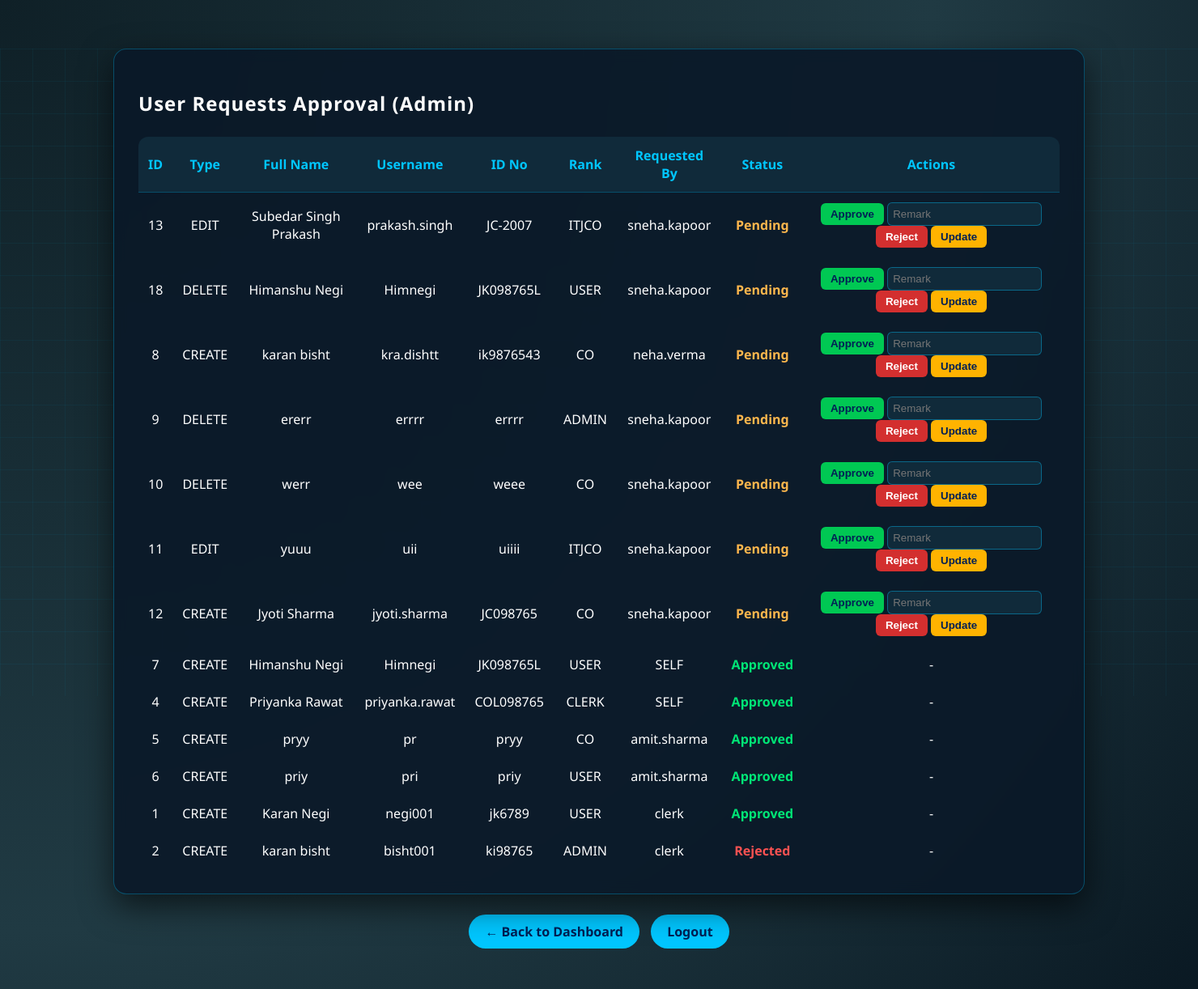
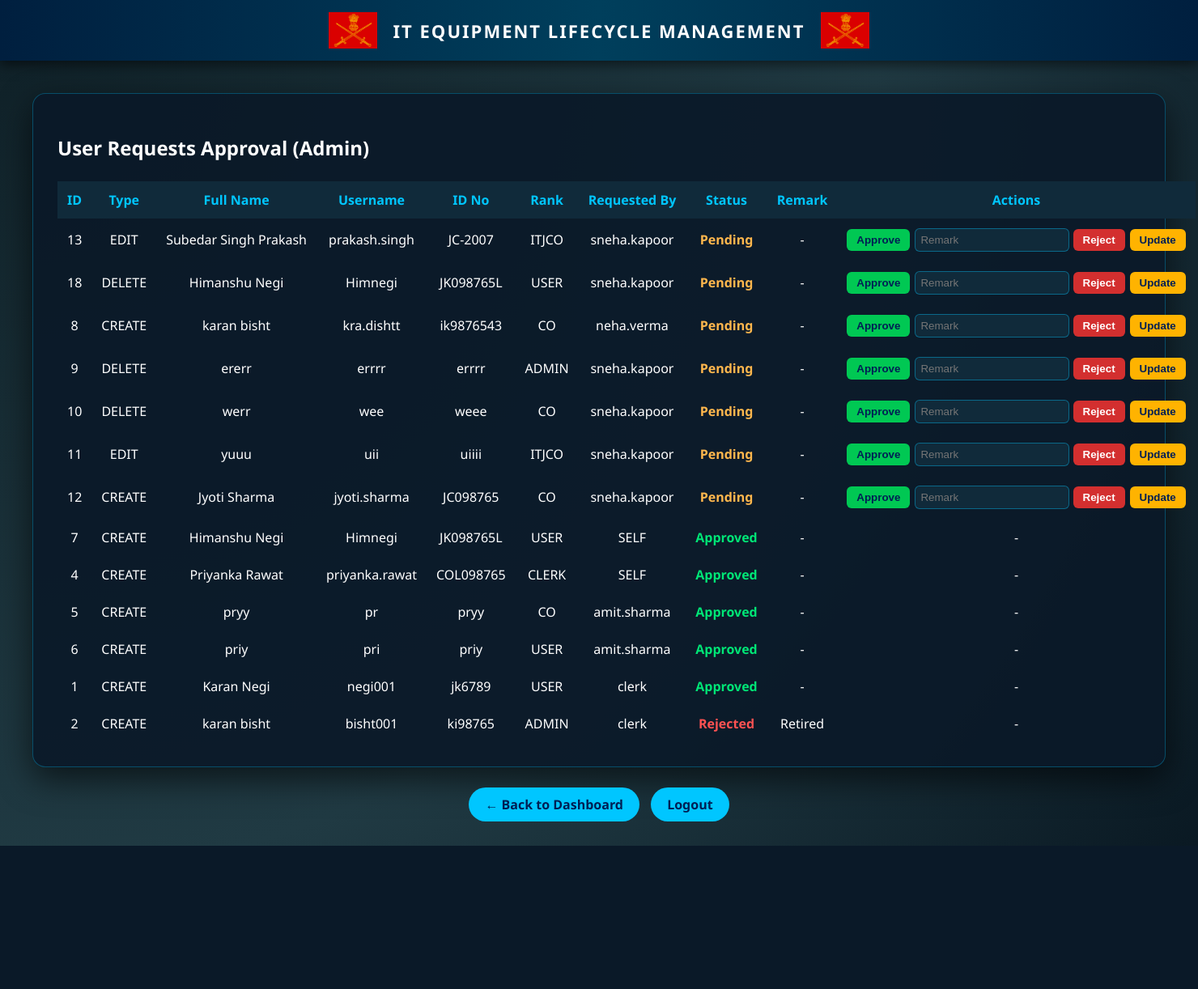
Before and after one commit to priyankahub/IT_ASSET_MANAGEMENT, a PHP site: page /admin/approve_user_requests.php in a window 1480 px wide. Shown: the whole page at 81% size. After the commit the page ends 1045 px from the top, so only its background shows below. Run offline with PHP 8.4, Linux system fonts and the light colour scheme; a user stored in the database is signed in; data comes from the database, SQL or seed files in the repository.

Commit message:
admin approve page

```diff
--- a/admin/approve_user_requests.php
+++ b/admin/approve_user_requests.php
@@ -25,7 +25,6 @@ if (isset($_POST['approve'])) {
 
     if ($req['request_type'] == 'CREATE') {
 
-        // 🔥 Safety check
         if (empty($req['army_no'])) {
             die("Army Number cannot be empty. Please update before approving.");
         }
@@ -103,12 +102,10 @@ if (isset($_POST['save_update'])) {
         WHERE id='$id'
     ");
 
-    // Remove edit mode after save
     header("Location: approve_user_requests.php?msg=updated");
     exit;
 }
 
-/* ================= FETCH REQUESTS ================= */
 $requests = mysqli_query($conn,"
     SELECT * FROM user_requests
     ORDER BY
@@ -124,6 +121,27 @@ $requests = mysqli_query($conn,"
 
 <style>
 
+/* ================= RIBBON ================= */
+.ribbon{
+    width:100%;
+    background:linear-gradient(90deg,#001f3f,#003f5c,#001f3f);
+    padding:15px 0;
+    text-align:center;
+    font-size:22px;
+    font-weight:bold;
+    letter-spacing:2px;
+    color:#ffffff;
+    display:flex;
+    justify-content:center;
+    align-items:center;
+    gap:20px;
+    box-shadow:0 4px 15px rgba(0,0,0,0.6);
+}
+
+.ribbon img{
+    height:45px;
+}
+
 /* ================= BODY ================= */
 body{
     margin:0;
@@ -133,24 +151,11 @@ body{
     color:#fff;
 }
 
-/* Tech Grid */
-body::before{
-    content:"";
-    position:fixed;
-    width:100%;
-    height:100%;
-    background-image:
-        linear-gradient(rgba(0,198,255,0.05) 1px, transparent 1px),
-        linear-gradient(90deg, rgba(0,198,255,0.05) 1px, transparent 1px);
-    background-size:40px 40px;
-    pointer-events:none;
-}
-
 /* ================= CONTAINER ================= */
 .container{
     width:95%;
-    max-width:1200px;
-    margin:60px auto;
+    max-width:1400px;
+    margin:40px auto;
 }
 
 /* ================= CARD ================= */
@@ -160,18 +165,6 @@ body::before{
     border-radius:16px;
     box-shadow:0 15px 40px rgba(0,0,0,0.6);
     border:1px solid rgba(0,198,255,0.3);
-    backdrop-filter:blur(8px);
-    transition:0.3s;
-}
-
-.card:hover{
-    box-shadow:0 20px 50px rgba(0,0,0,0.8);
-}
-
-/* ================= TITLE ================= */
-h2{
-    color:#ffffff;
-    letter-spacing:1px;
 }
 
 /* ================= TABLE ================= */
@@ -179,46 +172,28 @@ table{
     width:100%;
     border-collapse:collapse;
     margin-top:25px;
-    overflow:hidden;
-    border-radius:12px;
 }
 
 th,td{
     padding:12px;
     text-align:center;
+    white-space:nowrap;
 }
 
 th{
     background:#102a3a;
     color:#00c6ff;
     font-weight:600;
-    border-bottom:1px solid rgba(0,198,255,0.3);
-}
-
-tr{
-    transition:0.3s ease;
 }
 
 tr:hover{
     background:rgba(0,198,255,0.08);
-    box-shadow:inset 0 0 15px rgba(0,198,255,0.2);
 }
 
 /* ================= STATUS ================= */
-.status-pending{
-    color:#ffb74d;
-    font-weight:bold;
-}
-
-.status-approved{
-    color:#00e676;
-    font-weight:bold;
-}
-
-.status-rejected{
-    color:#ff5252;
-    font-weight:bold;
-}
+.status-pending{ color:#ffb74d; font-weight:bold; }
+.status-approved{ color:#00e676; font-weight:bold; }
+.status-rejected{ color:#ff5252; font-weight:bold; }
 
 /* ================= BUTTONS ================= */
 button{
@@ -227,68 +202,25 @@ button{
     border-radius:6px;
     cursor:pointer;
     font-weight:bold;
-    transition:0.3s ease;
 }
 
-.approve{
-    background:#00c853;
-    color:#001f54;
+.approve{ background:#00c853; color:#001f54; }
+.reject{ background:#d32f2f; color:white; }
+.update{ background:#ffb300; color:#001f54; }
+
+.actions{
+    display:flex;
+    gap:6px;
+    justify-content:center;
+    align-items:center;
 }
 
-.approve:hover{
-    box-shadow:0 0 12px rgba(0,200,83,0.8);
-    transform:translateY(-2px);
-}
-
-.reject{
-    background:#d32f2f;
-    color:white;
-}
-
-.reject:hover{
-    box-shadow:0 0 12px rgba(211,47,47,0.8);
-    transform:translateY(-2px);
-}
-
-.update{
-    background:#ffb300;
-    color:#001f54;
-}
-
-.update:hover{
-    box-shadow:0 0 12px rgba(255,179,0,0.8);
-}
-
-.save{
-    background:#00c6ff;
-    color:#001f54;
-}
-
-.save:hover{
-    box-shadow:0 0 12px rgba(0,198,255,0.8);
-}
-
-/* ================= INPUTS ================= */
-input,select{
+input{
     padding:6px;
     border-radius:6px;
     border:1px solid rgba(0,198,255,0.4);
     background:#102a3a;
     color:white;
-}
-
-input:focus,select:focus{
-    outline:none;
-    box-shadow:0 0 8px rgba(0,198,255,0.7);
-}
-
-/* ================= SUCCESS ================= */
-.success{
-    background:#102f44;
-    padding:12px;
-    margin-top:15px;
-    border-left:4px solid #00c6ff;
-    border-radius:6px;
 }
 
 /* ================= FOOTER ================= */
@@ -305,16 +237,6 @@ input:focus,select:focus{
     color:#001f54;
     margin:5px;
     font-weight:bold;
-    transition:0.3s;
-}
-
-.footer a:hover{
-    background:#0099cc;
-    box-shadow:0 5px 20px rgba(0,198,255,0.8);
-}
-
-.actions form{
-    display:inline;
 }
 
 </style>
@@ -322,16 +244,17 @@ input:focus,select:focus{
 
 <body>
 
+<!-- ================= TOP RIBBON ================= -->
+<div class="ribbon">
+    <img src="../images/logo.jpg">
+    IT EQUIPMENT LIFECYCLE MANAGEMENT
+    <img src="../images/logo.jpg">
+</div>
+
 <div class="container">
 <div class="card">
 
 <h2>User Requests Approval (Admin)</h2>
-
-<?php
-if(isset($_GET['msg']) && $_GET['msg']=='updated'){
-    echo "<div class='success'>✏ Request Updated Successfully</div>";
-}
-?>
 
 <table>
 <tr>
@@ -343,50 +266,16 @@ if(isset($_GET['msg']) && $_GET['msg']=='updated'){
     <th>Rank</th>
     <th>Requested By</th>
     <th>Status</th>
+    <th>Remark</th>
     <th>Actions</th>
 </tr>
 
 <?php
 while($r = mysqli_fetch_assoc($requests)){
 
-    $edit_mode = (isset($_GET['edit']) && $_GET['edit']==$r['id']);
-
 echo "<tr>";
-
 echo "<td>{$r['id']}</td>";
 echo "<td>{$r['request_type']}</td>";
-
-    if($edit_mode){
-
-        echo "<form method='POST'>";
-        echo "<input type='hidden' name='id' value='{$r['id']}'>";
-
-        echo "<td><input type='text' name='full_name' value='{$r['full_name']}' required></td>";
-        echo "<td>{$r['username']}</td>";
-        echo "<td><input type='text' name='army_no' value='{$r['army_no']}' required></td>";
-
-        echo "<td>
-            <select name='rank'>
-                <option ".($r['rank']=='ADMIN'?'selected':'').">ADMIN</option>
-                <option ".($r['rank']=='CO'?'selected':'').">CO</option>
-                <option ".($r['rank']=='ITJCO'?'selected':'').">ITJCO</option>
-                <option ".($r['rank']=='CLERK'?'selected':'').">CLERK</option>
-                <option ".($r['rank']=='USER'?'selected':'').">USER</option>
-            </select>
-        </td>";
-
-        echo "<td>{$r['requested_by']}</td>";
-
-        echo "<td class='status-pending'>Pending</td>";
-
-        echo "<td>
-            <button class='save' name='save_update'>Save</button>
-        </td>";
-
-        echo "</form>";
-
-    } else {
-
 echo "<td>{$r['full_name']}</td>";
 echo "<td>{$r['username']}</td>";
 echo "<td>{$r['army_no']}</td>";
@@ -396,10 +285,11 @@ while($r = mysqli_fetch_assoc($requests)){
 $status_class = strtolower($r['status']);
 echo "<td class='status-$status_class'>{$r['status']}</td>";
 
+echo "<td>".($r['remarks'] ?? '-')."</td>";
+
 echo "<td class='actions'>";
 
 if($r['status']=='Pending'){
-
     echo "
     <form method='POST'>
         <input type='hidden' name='id' value='{$r['id']}'>
@@ -421,8 +311,6 @@ while($r = mysqli_fetch_assoc($requests)){
 }
 
 echo "</td>";
-    }
-
 echo "</tr>";
 }
 ?>
```
Lines whose indentation alone changed are shown as unchanged.
